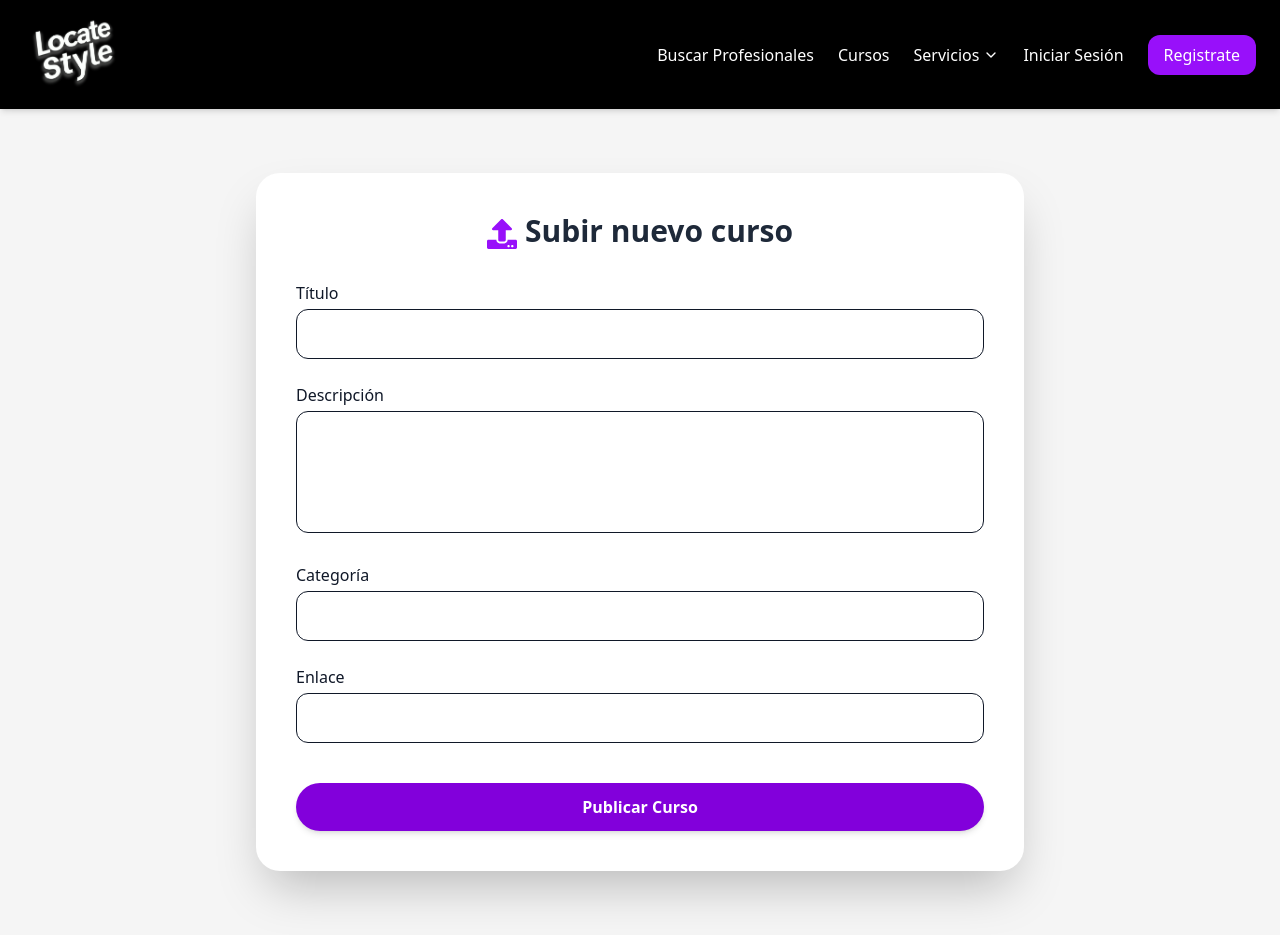
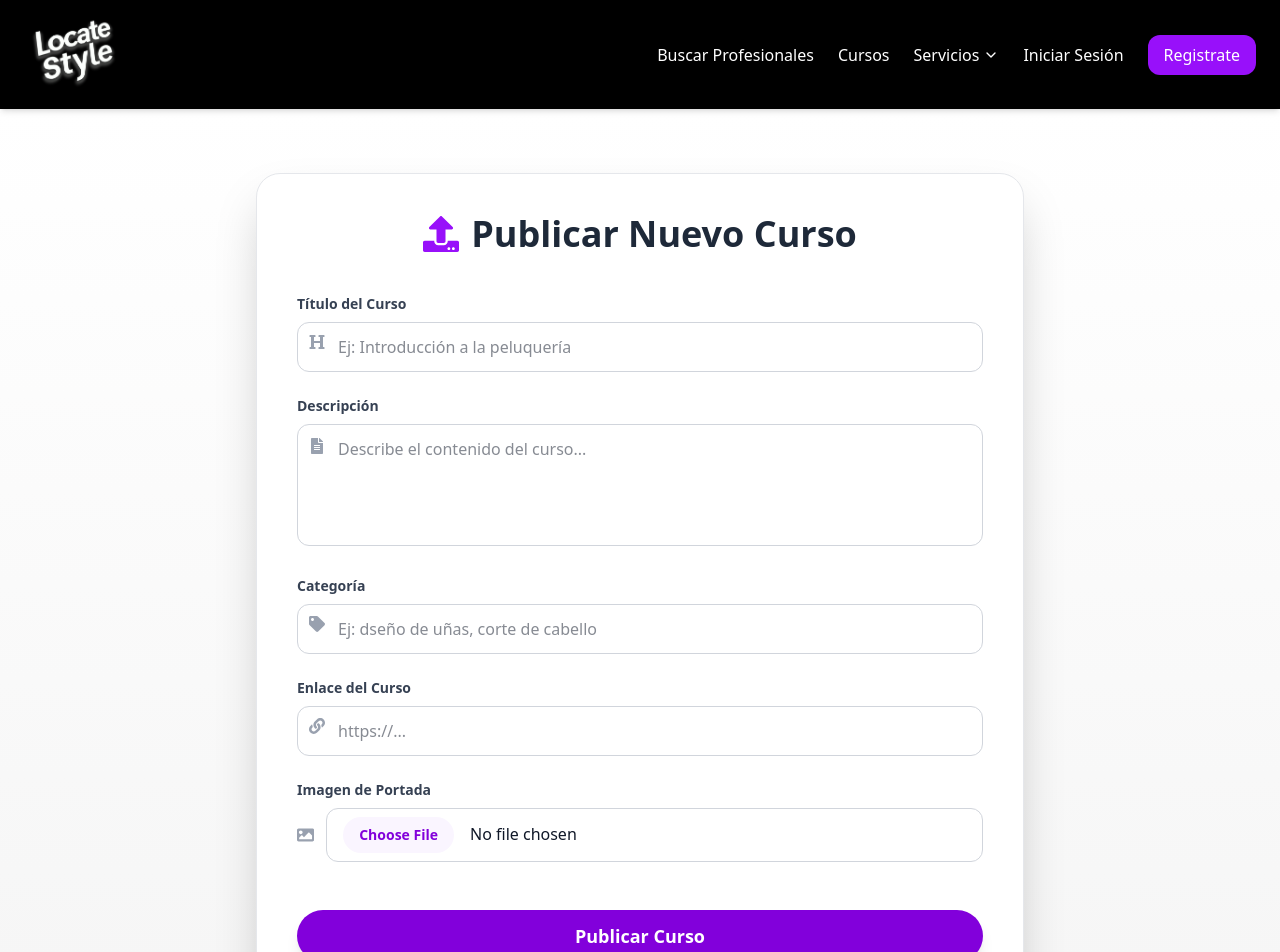
Before and after one commit to Soy-JeroMe/LocateStyle, a React (Vite) app: page /subir-curso in a window 1280 px wide. Shown: the top 952 px of the page. Built offline with nearby package versions, Linux system fonts and the light colour scheme.

Commit message:
add more functionality to the uploadcourses form and change image course

```diff
--- a/src/pages/Courses.jsx
+++ b/src/pages/Courses.jsx
@@ -17,7 +17,7 @@ export default function Courses() {
       <Navbar />
 
       {/* Sección de introducción */}
-      <div className="bg-purple-800 py-20 px-6 border-b border-gray-200">
+      <div className="bg-purple-700 py-20 px-6 border-b border-gray-200">
         <div className="max-w-5xl mx-auto text-center">
           <h1 className="text-5xl font-bold text-white mb-6">
             Explora y Comparte Conocimiento
@@ -51,8 +51,18 @@ export default function Courses() {
                   key={course.id}
                   className="relative bg-white/90 backdrop-blur-md border border-gray-200 rounded-3xl shadow-lg overflow-hidden group transition-transform hover:-translate-y-1"
                 >
-                  <div className="h-40 bg-gradient-to-tr from-purple-400 via-pink-300 to-indigo-400 group-hover:blur-[1px] transition" />
+                  {/* Imagen o fondo de portada */}
+                  {course.image ? (
+                    <img
+                      src={course.image}
+                      alt="Portada del curso"
+                      className="w-full h-40 object-cover transition group-hover:blur-[1px]"
+                    />
+                  ) : (
+                    <div className="h-40 bg-gradient-to-tr from-purple-400 via-pink-300 to-indigo-400 group-hover:blur-[1px] transition" />
+                  )}
 
+                  {/* Contenido del curso */}
                   <div className="p-6">
                     <h2 className="text-xl font-bold text-gray-800 mb-2 truncate">
                       {course.title}
--- a/src/pages/UploadCourse.jsx
+++ b/src/pages/UploadCourse.jsx
@@ -1,6 +1,13 @@
 import { useState } from 'react'
 import { useNavigate } from 'react-router-dom'
-import { FaUpload, FaFileAlt, FaTag, FaLink } from 'react-icons/fa'
+import {
+  FaUpload,
+  FaFileAlt,
+  FaTag,
+  FaLink,
+  FaHeading,
+  FaImage,
+} from 'react-icons/fa'
 import Navbar from '../components/Navbar'
 
 export default function UploadCourse() {
@@ -9,6 +16,7 @@ export default function UploadCourse() {
     description: '',
     category: '',
     link: '',
+    image: '',
   })
 
   const navigate = useNavigate()
@@ -17,86 +25,141 @@ export default function UploadCourse() {
     setCourse({ ...course, [e.target.name]: e.target.value })
   }
 
+  const handleImageUpload = (e) => {
+    const file = e.target.files[0]
+    if (file) {
+      const reader = new FileReader()
+      reader.onloadend = () => {
+        setCourse((prev) => ({ ...prev, image: reader.result }))
+      }
+      reader.readAsDataURL(file)
+    }
+  }
+
   const handleSubmit = (e) => {
     e.preventDefault()
-
-    // Obtener cursos previos
     const existing = JSON.parse(localStorage.getItem('courses') || '[]')
-
-    // Crear nuevo con id
-    const newCourse = {
-      ...course,
-      id: Date.now(),
-    }
-
-    // Guardar en localStorage
+    const newCourse = { ...course, id: Date.now() }
     localStorage.setItem('courses', JSON.stringify([newCourse, ...existing]))
-
-    // Redirigir al listado
     navigate('/courses')
   }
 
   return (
     <>
       <Navbar />
-      <div className="min-h-screen bg-neutral-100 text-gray-900 px-6 py-16">
-        <div className="max-w-3xl mx-auto bg-white shadow-2xl rounded-3xl p-10">
-          <h1 className="text-3xl font-extrabold text-center mb-8 text-gray-800">
-            <FaUpload className="inline mr-2 text-purple-600" />
-            Subir nuevo curso
+      <div className="min-h-screen bg-gradient-to-b from-white to-neutral-100 px-6 py-16 text-gray-900 font-sans">
+        <div className="max-w-3xl mx-auto bg-white shadow-2xl rounded-3xl p-10 border border-gray-200">
+          <h1 className="text-4xl font-extrabold text-center mb-10 text-gray-800 flex items-center justify-center gap-3">
+            <FaUpload className="text-purple-600" />
+            Publicar Nuevo Curso
           </h1>
 
           <form onSubmit={handleSubmit} className="space-y-6">
-            {/* Campos (idénticos a antes) */}
-            <div>
-              <label className="block mb-1 font-medium">Título</label>
+            {/* Título */}
+            <div className="relative">
+              <label className="block mb-2 font-semibold text-sm text-gray-700">
+                Título del Curso
+              </label>
+              <div className="relative">
+                <FaHeading className="absolute left-3 top-3 text-gray-400" />
                 <input
                   name="title"
                   value={course.title}
                   onChange={handleChange}
                   required
-                className="w-full border rounded-xl px-4 py-3"
+                  placeholder="Ej: Introducción a la peluquería"
+                  className="w-full pl-10 pr-4 py-3 rounded-xl border border-gray-300 focus:ring-2 focus:ring-purple-500 focus:outline-none transition"
                 />
               </div>
+            </div>
 
-            <div>
-              <label className="block mb-1 font-medium">Descripción</label>
+            {/* Descripción */}
+            <div className="relative">
+              <label className="block mb-2 font-semibold text-sm text-gray-700">
+                Descripción
+              </label>
+              <div className="relative">
+                <FaFileAlt className="absolute left-3 top-3.5 text-gray-400" />
                 <textarea
                   name="description"
                   value={course.description}
                   onChange={handleChange}
                   rows={4}
                   required
-                className="w-full border rounded-xl px-4 py-3 resize-none"
+                  placeholder="Describe el contenido del curso..."
+                  className="w-full pl-10 pr-4 py-3 rounded-xl border border-gray-300 focus:ring-2 focus:ring-purple-500 focus:outline-none transition resize-none"
                 />
               </div>
+            </div>
 
-            <div>
-              <label className="block mb-1 font-medium">Categoría</label>
+            {/* Categoría */}
+            <div className="relative">
+              <label className="block mb-2 font-semibold text-sm text-gray-700">
+                Categoría
+              </label>
+              <div className="relative">
+                <FaTag className="absolute left-3 top-3 text-gray-400" />
                 <input
                   name="category"
                   value={course.category}
                   onChange={handleChange}
                   required
-                className="w-full border rounded-xl px-4 py-3"
+                  placeholder="Ej: dseño de uñas, corte de cabello"
+                  className="w-full pl-10 pr-4 py-3 rounded-xl border border-gray-300 focus:ring-2 focus:ring-purple-500 focus:outline-none transition"
                 />
               </div>
+            </div>
 
-            <div>
-              <label className="block mb-1 font-medium">Enlace</label>
+            {/* Link */}
+            <div className="relative">
+              <label className="block mb-2 font-semibold text-sm text-gray-700">
+                Enlace del Curso
+              </label>
+              <div className="relative">
+                <FaLink className="absolute left-3 top-3 text-gray-400" />
                 <input
                   name="link"
                   type="url"
                   value={course.link}
                   onChange={handleChange}
                   required
-                className="w-full border rounded-xl px-4 py-3"
+                  placeholder="https://..."
+                  className="w-full pl-10 pr-4 py-3 rounded-xl border border-gray-300 focus:ring-2 focus:ring-purple-500 focus:outline-none transition"
                 />
+              </div>
+            </div>
+
+            {/* Imagen */}
+            <div className="relative">
+              <label className="block mb-2 font-semibold text-sm text-gray-700">
+                Imagen de Portada
+              </label>
+              <div className="relative flex items-center gap-3">
+                <FaImage className="text-gray-400 text-lg" />
+                <input
+                  type="file"
+                  accept="image/*"
+                  onChange={handleImageUpload}
+                  className="w-full border border-gray-300 rounded-xl px-4 py-2 file:mr-4 file:py-2 file:px-4 file:rounded-full file:border-0 file:text-sm file:font-semibold file:bg-purple-50 file:text-purple-700 hover:file:bg-purple-100"
+                />
+              </div>
+              {course.image && (
+                <div className="mt-4">
+                  <p className="text-sm text-gray-500 mb-2">
+                    Previsualización:
+                  </p>
+                  <img
+                    src={course.image}
+                    alt="Previsualización"
+                    className="w-full rounded-xl shadow-md border"
+                  />
+                </div>
+              )}
             </div>
 
             <button
               type="submit"
-              className="mt-4 w-full bg-purple-700 hover:bg-purple-800 text-white font-bold py-3 px-6 rounded-full shadow-md transition"
+              className="w-full mt-6 bg-purple-700 hover:bg-purple-800 text-white text-lg font-bold py-3 rounded-full shadow-lg transition"
             >
               Publicar Curso
             </button>
```
Lines whose indentation alone changed are shown as unchanged.
